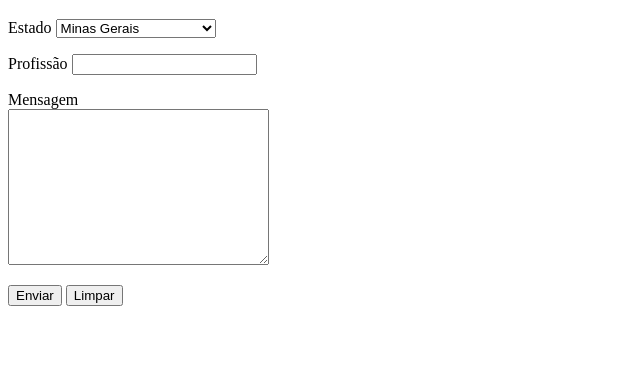
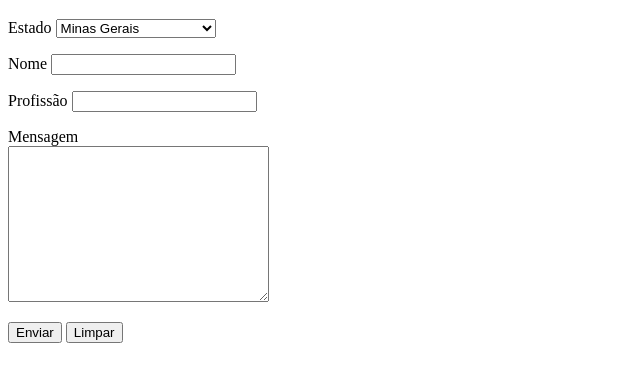
Before and after one commit to TavaresDavid/html-css, a plain HTML site: page Exercícios/ex025/form007.html in a window 1280 px wide. Shown: the part 61-442 px from the top of the page, without its empty margins (0-640 px from the left). Drawn offline with Linux system fonts and the light colour scheme.

Commit message:
alterei o exercício form007

```diff
--- a/Exercícios/ex025/form007.html
+++ b/Exercícios/ex025/form007.html
@@ -28,6 +28,11 @@
         </p>
 
         <p>
+            <label for="inome">Nome</label>
+            <input type="text" name="Nome" id="inome" minlength="5" maxlength="10">
+        </p>
+
+        <p>
             <label for="iprof">Profissão</label>
             <input type="text" name="prof" id="iprof" list="lstprof">
             <datalist id="lstprof">
```
